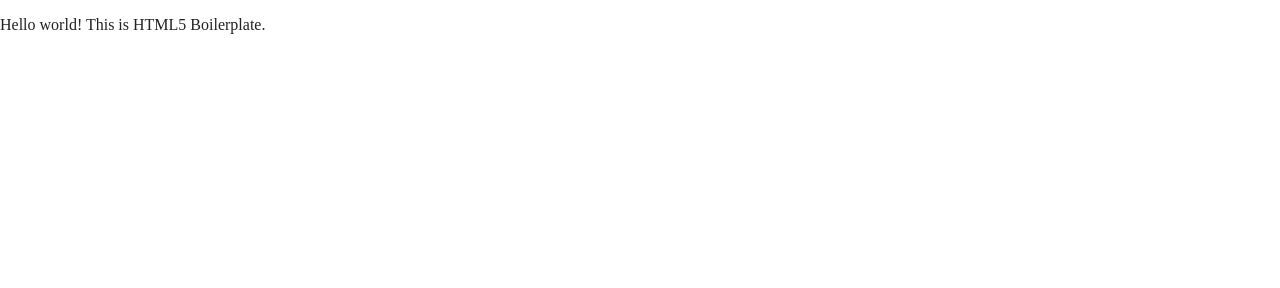
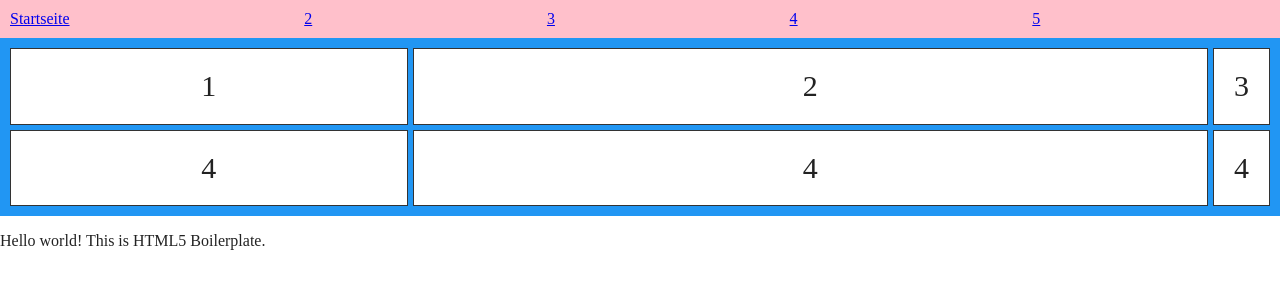
Before and after one commit to Asmodeus115/web2_prak, a website built with Parcel: page web2_prak/index.html in a window 1280 px wide. Built offline with nearby package versions, Linux system fonts and the light colour scheme.

Commit message:
Grunderüst

```diff
--- a/web2_prak/css/main.css
+++ b/web2_prak/css/main.css
@@ -15,6 +15,35 @@ html {
   color: #222;
   font-size: 1em;
   line-height: 1.4;
+}
+
+.linkleiste{
+  display: grid;
+  grid-template-columns: auto auto auto auto auto;
+  background-color: pink;
+  padding: 10px;
+  grid-gap: 5px;
+}
+
+.link{
+  border-color: #222222;
+  border-width: medium;
+}
+
+.page {
+  display: grid;
+  grid-template-columns: 1fr 2fr auto;
+  background-color: #2196F3;
+  padding: 10px;
+  grid-gap: 5px;
+}
+.grid-item {
+  background-color: rgba(255, 255, 255, 0.8);
+  border: 1px solid rgba(0, 0, 0, 0.8);
+  padding: 20px;
+  font-size: 30px;
+  text-align: center;
+  background-color: white;
 }
 
 .extrem2 {
--- a/web2_prak/index.html
+++ b/web2_prak/index.html
@@ -3,7 +3,7 @@
 
 <head>
   <meta charset="utf-8">
-  <title></title>
+  <title>Name</title>
   <meta name="description" content="">
   <meta name="viewport" content="width=device-width, initial-scale=1">
 
@@ -17,15 +17,31 @@
   <!-- Place favicon.ico in the root directory -->
 
   <link rel="stylesheet" href="css/normalize.css">
-  <link rel="stylesheet" href="css/main.css">
+  <link rel="stylesheet" href="css/main.css" type="text/css">
 
   <meta name="theme-color" content="#fafafa">
 </head>
 
 <body>
+  <div class="linkleiste">
+    <div class="link"><a href="index.html">Startseite</a> </div>
+    <div class="link"><a href="404.html">2</a></div>
+    <div class="link"><a href="404.html">3</a></div>
+    <div class="link"><a href="404.html">4</a></div>
+    <div class="link"><a href="404.html">5</a></div>
+  </div>
+  <div class="page">
+    <div class="grid-item">1</div>
+    <div class="grid-item">2</div>
+    <div class="grid-item">3</div>
+    <div class="grid-item">4</div>
+    <div class="grid-item">4</div>
+    <div class="grid-item">4</div>
 
-  <!-- Add your site or application content here -->
+  </div>
+
   <p>Hello world! This is HTML5 Boilerplate.</p>
+
   <script src="js/vendor/modernizr-3.11.2.min.js"></script>
   <script src="js/plugins.js"></script>
   <script src="js/main.js"></script>
```
